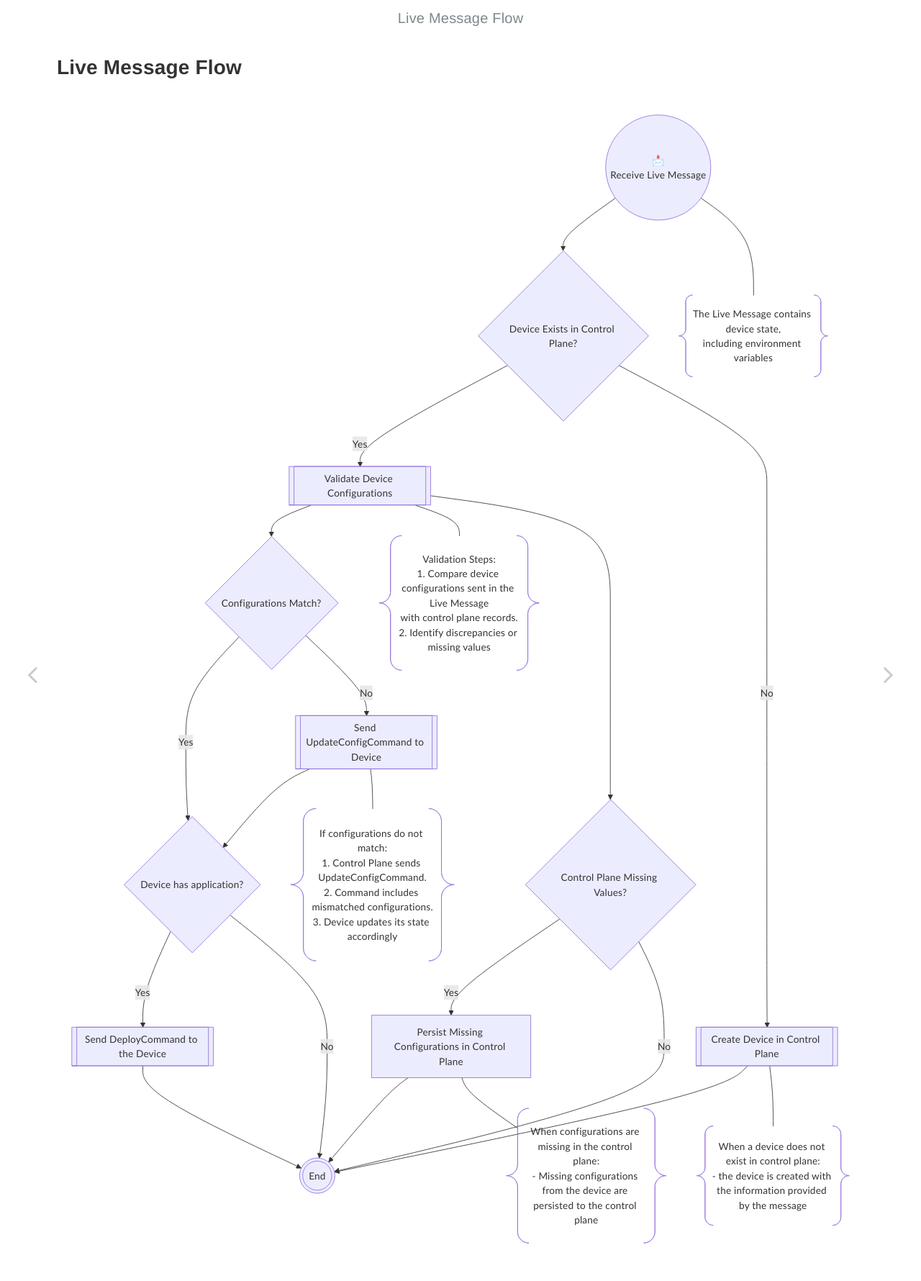
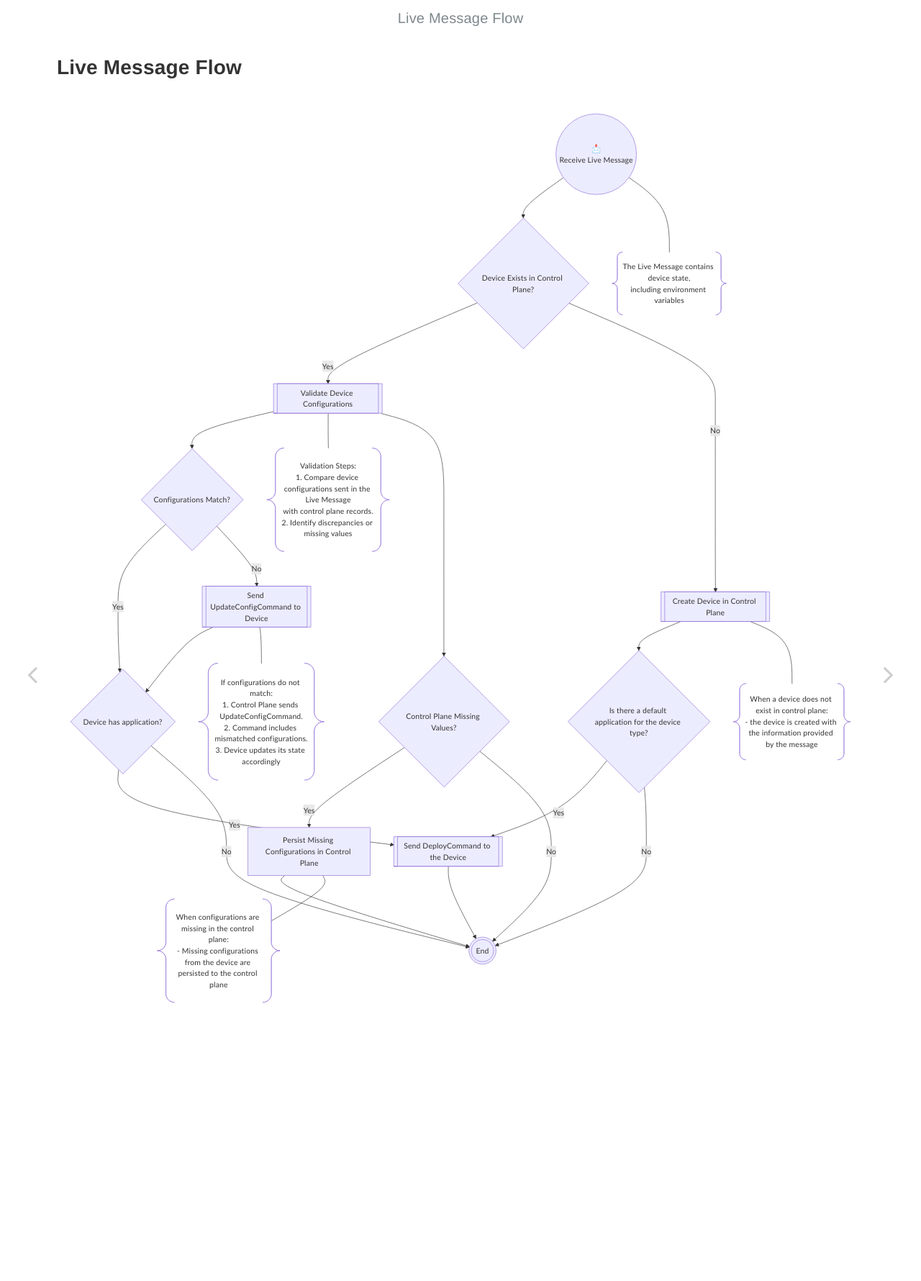
Before and after one commit to upv-tfm-iot/documentation, a Jekyll site: the page built from _pages/7-live-message-flow.md, in a window 1280 px wide. Shown: the whole page at 72% size. Built offline with Jekyll 4.4.1, drawn with Linux system fonts in a browser that asks for light colours.

Commit message:
update project

```diff
--- a/_pages/7-live-message-flow.md
+++ b/_pages/7-live-message-flow.md
@@ -17,7 +17,7 @@ flowchart TD
     %% Device existence check
     DeviceExists -- Yes --> ValidateConfigurations@{ shape: subproc, label: "Validate Device Configurations"}
     DeviceExists -- No --> CreateDevice@{ shape: subproc, label: "Create Device in Control Plane"}
-    CreateDevice --> End@{ shape: dbl-circ, label: "End" }
+    CreateDevice --> DefaultApplication{ Is there a default application for the device type? }
     CreateDevice --- NoteCreate
 
     %% Validation configurations path
@@ -31,12 +31,16 @@ flowchart TD
     %% Control Plane Missing Values Path
     ValidateConfigurations --> MissingValues{Control Plane Missing Values?}
     MissingValues -- Yes --> PersistConfig[Persist Missing Configurations in Control Plane]
-    PersistConfig --> End
+    PersistConfig --> End@{ shape: dbl-circ, label: "End" }
     MissingValues -- No --> End
     PersistConfig --- NotePersist
 
+    %% check if there is any application marked as default for the device type
+    DefaultApplication -- Yes --> DeployCommand@{ shape: subproc, label: "Send DeployCommand to the Device"}
+    DefaultApplication -- No --> End
+
     %% Check if the device has an application associated with it
-    DeviceHasApplication -- Yes --> DeployCommand@{ shape: subproc, label: "Send DeployCommand to the Device"}
+    DeviceHasApplication -- Yes --> DeployCommand
     DeviceHasApplication -- No --> End
     DeployCommand --> End
 
```
